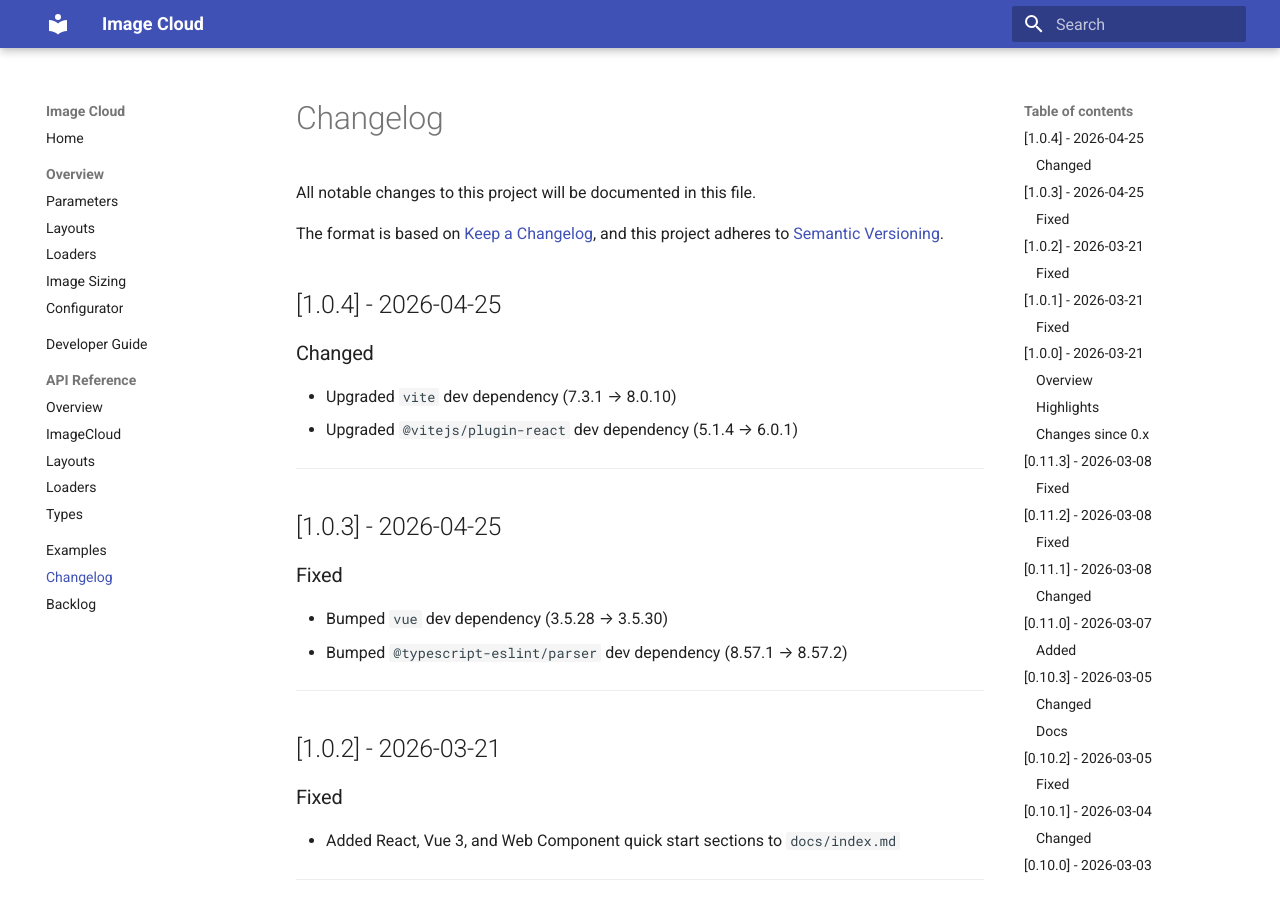
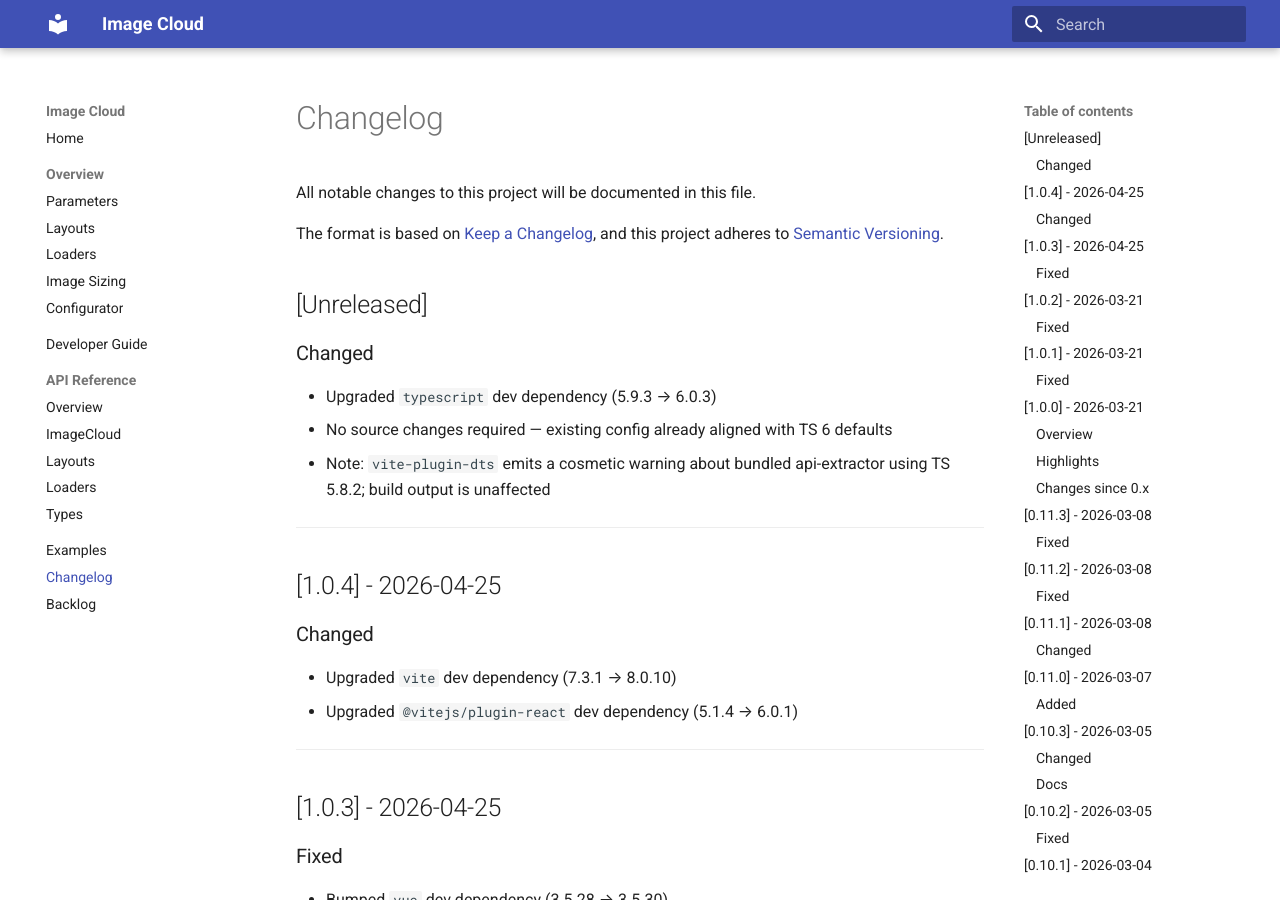
Before and after one commit to frybynite/image-cloud, an MkDocs documentation site: the page built from docs/changelog.md, in a window 1280 px wide and 900 px high. Built offline with MkDocs 1.6.1 and Material for MkDocs 9.7.7, drawn with Linux system fonts in a browser that asks for light colours.

Commit message:
docs: add changelog entry for TypeScript 6 upgrade
Co-Authored-By: Claude Sonnet 4.6 <noreply@anthropic.com>

```diff
--- a/docs/changelog.md
+++ b/docs/changelog.md
@@ -3,6 +3,16 @@
 All notable changes to this project will be documented in this file.
 
 The format is based on [Keep a Changelog](https://keepachangelog.com/), and this project adheres to [Semantic Versioning](https://semver.org/).
+
+## [Unreleased]
+
+### Changed
+
+- Upgraded `typescript` dev dependency (5.9.3 → 6.0.3)
+  - No source changes required — existing config already aligned with TS 6 defaults
+  - Note: `vite-plugin-dts` emits a cosmetic warning about bundled api-extractor using TS 5.8.2; build output is unaffected
+
+---
 
 ## [1.0.4] - 2026-04-25
 
```
